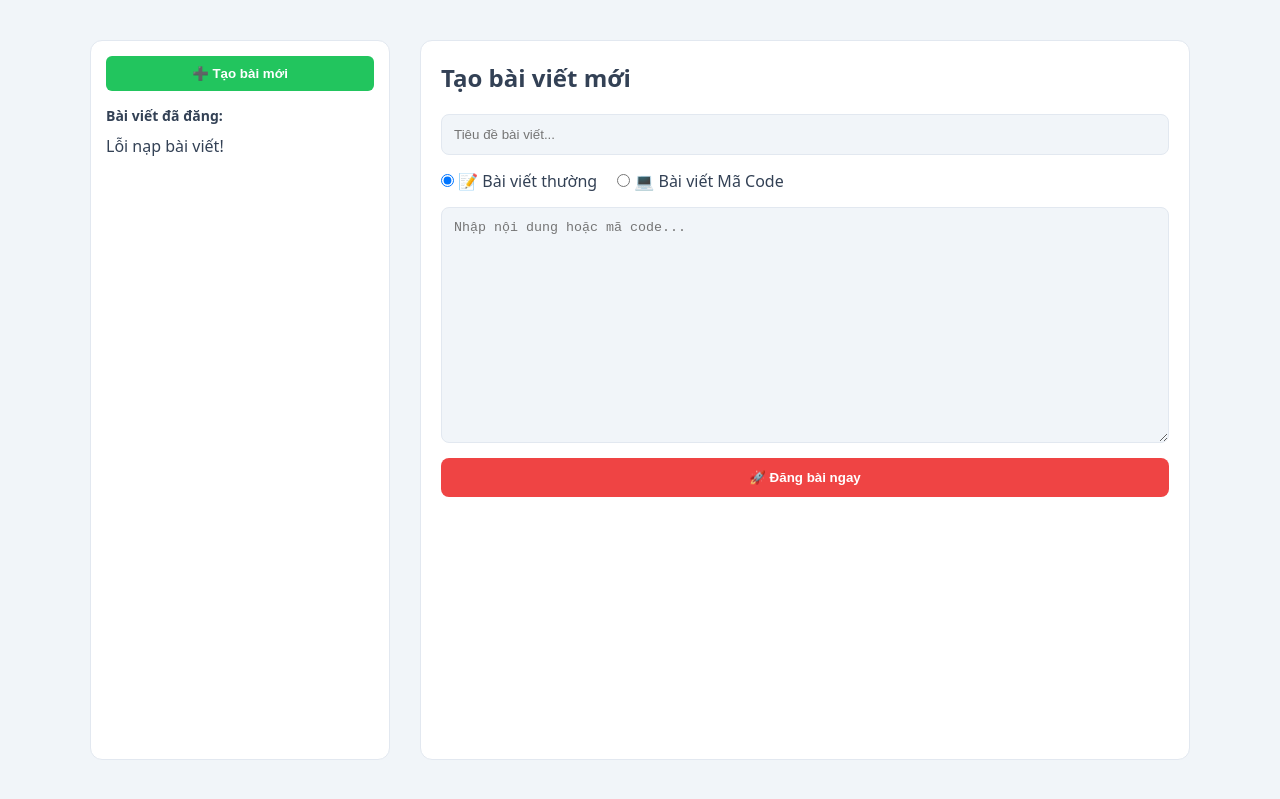
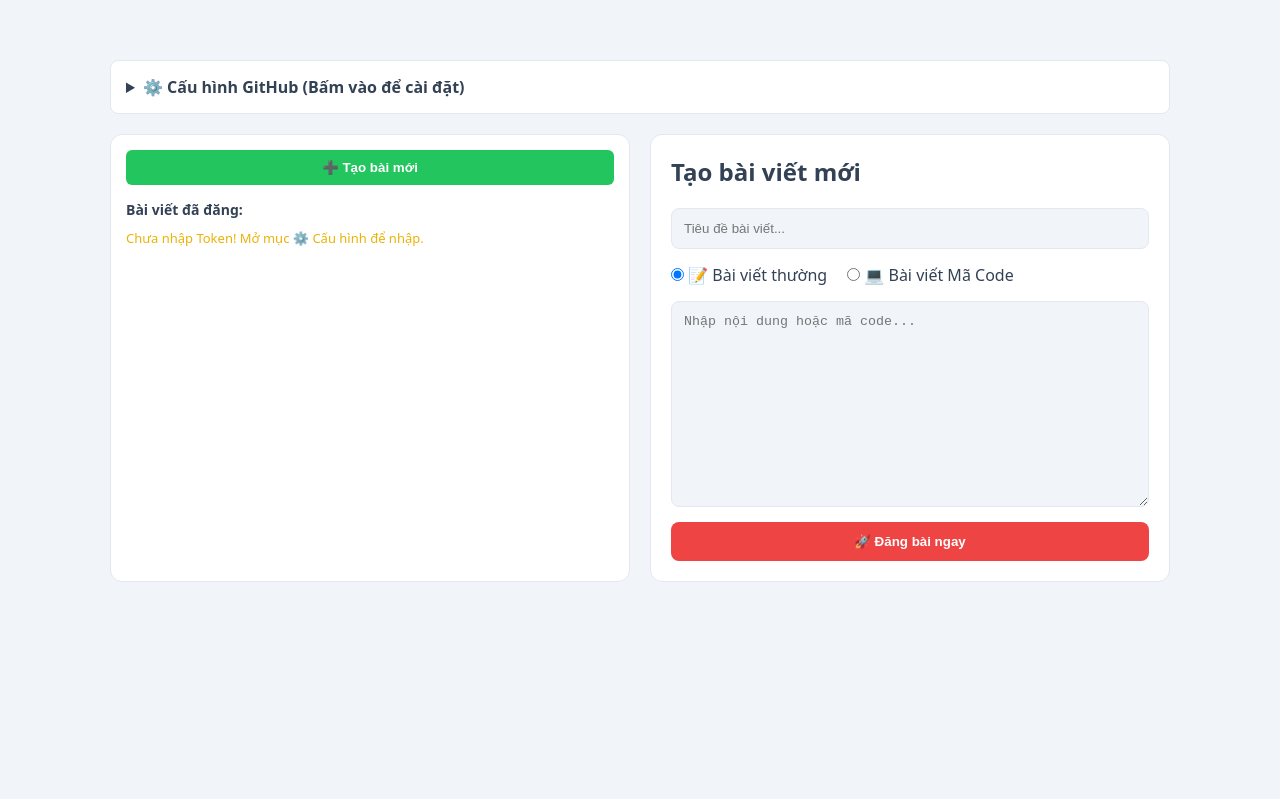
Before and after one commit to longhai/codes, a Jekyll site: the page built from admin.html, in a window 1280 px wide. Shown: the top 799 px of the page. Built offline with Jekyll 4.4.1, drawn with Linux system fonts in a browser that asks for light colours.

Commit message:
Refactor admin.html layout and functionality

````diff
--- a/admin.html
+++ b/admin.html
@@ -1,15 +1,28 @@
 ---
 layout: default
-title: Quản lý & Chỉnh sửa Bài viết
+title: Quản lý Bài viết
 body_class: page-index
 ---
-<div class="container" style="max-width: 1100px; display: grid; grid-template-columns: 300px 1fr; gap: 30px;">
+<div class="container" style="max-width: 1100px; padding: 20px;">
+
+  <!-- Cấu hình Nhanh -->
+  <details style="margin-bottom: 20px; background: var(--card); padding: 15px; border-radius: 8px; border: 1px solid var(--border);">
+    <summary style="cursor: pointer; font-weight: bold;">⚙️ Cấu hình GitHub (Bấm vào để cài đặt)</summary>
+    <div style="display: flex; flex-direction: column; gap: 10px; margin-top: 10px;">
+      <input type="text" id="cfgOwner" placeholder="Tên tài khoản GitHub (vd: longhai)">
+      <input type="text" id="cfgRepo" placeholder="Tên Repository (vd: codes)">
+      <input type="password" id="cfgToken" placeholder="GitHub Personal Access Token (ghp_...)">
+      <button onclick="saveConfig()" style="padding: 8px; background: #2563eb; color: #fff; border: 0; border-radius: 6px; cursor: pointer;">Lưu cấu hình</button>
+    </div>
+  </details>
+
+  <div style="display: grid; grid-template-columns: repeat(auto-fit, minmax(300px, 1fr)); gap: 20px;">
 
     <!-- CỘT 1: DANH SÁCH BÀI CŨ -->
-  <div style="background: var(--card); border: 1px solid var(--border); border-radius: 12px; padding: 15px; height: 80vh; display: flex; flex-direction: column;">
-    <button onclick="resetForm()" style="padding: 10px; background: #22c55e; color: #fff; border: 0; border-radius: 6px; cursor: pointer; font-weight: bold; margin-bottom: 15px;">➕ Tạo bài mới</button>
-    <h3 style="font-size: 14px; margin-bottom: 10px; color: var(--text);">Bài viết đã đăng:</h3>
-    <div id="postList" style="overflow-y: auto; flex: 1; display: flex; flex-direction: column; gap: 8px;">Đang tải danh sách...</div>
+    <div style="background: var(--card); border: 1px solid var(--border); border-radius: 12px; padding: 15px; max-height: 80vh; display: flex; flex-direction: column;">
+      <button type="button" id="btnNewPost" onclick="resetForm()" style="padding: 10px; background: #22c55e; color: #fff; border: 0; border-radius: 6px; cursor: pointer; font-weight: bold; margin-bottom: 15px;">➕ Tạo bài mới</button>
+      <h3 style="font-size: 14px; margin-bottom: 10px;">Bài viết đã đăng:</h3>
+      <div id="postList" style="overflow-y: auto; flex: 1; display: flex; flex-direction: column; gap: 8px;">Đang tải...</div>
     </div>
 
     <!-- CỘT 2: FORM VIẾT / SỬA BÀI -->
@@ -24,36 +37,56 @@ body_class: page-index
           <label><input type="radio" name="postType" value="code"> 💻 Bài viết Mã Code</label>
         </div>
 
-      <textarea id="content" placeholder="Nhập nội dung hoặc mã code..." rows="14" required style="padding: 12px; border-radius: 8px; border: 1px solid var(--border); background: var(--bg); color: var(--text); font-family: monospace;"></textarea>
+        <textarea id="content" placeholder="Nhập nội dung hoặc mã code..." rows="12" required style="padding: 12px; border-radius: 8px; border: 1px solid var(--border); background: var(--bg); color: var(--text); font-family: monospace;"></textarea>
 
         <button type="submit" id="submitBtn" style="padding: 12px; background: var(--pri); color: #fff; border: 0; border-radius: 8px; font-weight: bold; cursor: pointer;">🚀 Đăng bài ngay</button>
       </form>
     </div>
+
+  </div>
 </div>
 
 <script>
-const GH_CONFIG = {
-  token: 'ghp_xxxxxx', // Thay GitHub Personal Access Token của bạn
-  owner: 'TÊN_ACCOUNT_GITHUB',
-  repo: 'TÊN_REPOSITORY'
+let GH_CONFIG = JSON.parse(localStorage.getItem('gh_cfg') || '{}');
+let currentSha = null, currentPath = null;
+
+// Khởi tạo các ô config
+document.getElementById('cfgOwner').value = GH_CONFIG.owner || 'longhai';
+document.getElementById('cfgRepo').value = GH_CONFIG.repo || 'codes';
+document.getElementById('cfgToken').value = GH_CONFIG.token || '';
+
+function saveConfig() {
+  GH_CONFIG = {
+    owner: document.getElementById('cfgOwner').value.trim(),
+    repo: document.getElementById('cfgRepo').value.trim(),
+    token: document.getElementById('cfgToken').value.trim()
   };
+  localStorage.setItem('gh_cfg', JSON.stringify(GH_CONFIG));
+  alert('Đã lưu cấu hình!');
+  loadPosts();
+}
 
-let currentSha = null;  // Lưu mã SHA để ghi đè bài cũ
-let currentPath = null; // Lưu đường dẫn bài cũ
-
-// 1. Tải danh sách bài viết từ thư mục _posts
+// Tải danh sách bài viết
 async function loadPosts() {
   const listEl = document.getElementById('postList');
+  if (!GH_CONFIG.token) {
+    listEl.innerHTML = '<span style="color:#eab308; font-size:13px;">Chưa nhập Token! Mở mục ⚙️ Cấu hình để nhập.</span>';
+    return;
+  }
+
   try {
     const res = await fetch(`https://api.github.com/repos/${GH_CONFIG.owner}/${GH_CONFIG.repo}/contents/_posts`, {
-      headers: { 'Authorization': `token ${GH_CONFIG.token}` }
+      headers: { 'Authorization': `Bearer ${GH_CONFIG.token}` }
     });
+
+    if (!res.ok) throw new Error(res.statusText);
     const files = await res.json();
 
     listEl.innerHTML = '';
     files.reverse().forEach(file => {
       if (file.name.endsWith('.md')) {
         const btn = document.createElement('button');
+        btn.type = 'button';
         btn.textContent = file.name.replace(/^\d{4}-\d{2}-\d{2}-/, '').replace('.md', '');
         btn.style.cssText = 'text-align:left; padding:8px; border:1px solid var(--border); background:var(--bg); color:var(--text); border-radius:6px; cursor:pointer; font-size:13px; text-overflow:ellipsis; overflow:hidden; white-space:nowrap;';
         btn.onclick = () => editPost(file.path, file.sha);
@@ -61,51 +94,53 @@ async function loadPosts() {
       }
     });
   } catch (err) {
-    listEl.innerHTML = 'Lỗi nạp bài viết!';
+    listEl.innerHTML = '<span style="color:#ef4444; font-size:13px;">Không nạp được bài cũ (Vẫn tạo bài mới bình thường).</span>';
   }
 }
 
-// 2. Chuyển sang chế độ Chỉnh sửa bài viết cũ
-async function editPost(path, sha) {
-  const res = await fetch(`https://api.github.com/repos/${GH_CONFIG.owner}/${GH_CONFIG.repo}/contents/${path}`, {
-    headers: { 'Authorization': `token ${GH_CONFIG.token}` }
-  });
-  const data = await res.json();
-  const rawText = decodeURIComponent(escape(atob(data.content)));
-
-  // Tách Front Matter và Nội dung
-  const match = rawText.match(/^---[\s\S]*?title:\s*"([^"]+)"[\s\S]*?type:\s*(\w+)[\s\S]*?---([\s\S]*)$/);
-
-  if (match) {
-    document.getElementById('title').value = match[1];
-    document.querySelector(`input[name="postType"][value="${match[2]}"]`).checked = true;
-    let body = match[3].trim();
-    if (match[2] === 'code') body = body.replace(/^```html\n/, '').replace(/\n```$/, ''); // Bóc khung code
-    document.getElementById('content').value = body;
-  } else {
-    document.getElementById('content').value = rawText;
-  }
-
-  currentSha = sha;
-  currentPath = path;
-  document.getElementById('formTitle').textContent = '✏️ Cập nhật bài viết';
-  document.getElementById('submitBtn').textContent = '💾 Lưu thay đổi';
-  document.getElementById('submitBtn').style.background = '#2563eb';
-}
-
-// 3. Reset form về trạng thái Tạo mới
+// Reset Form về Tạo mới
 function resetForm() {
-  currentSha = null;
-  currentPath = null;
+  currentSha = null; currentPath = null;
   document.getElementById('postForm').reset();
   document.getElementById('formTitle').textContent = 'Tạo bài viết mới';
   document.getElementById('submitBtn').textContent = '🚀 Đăng bài ngay';
   document.getElementById('submitBtn').style.background = 'var(--pri)';
 }
 
-// 4. Xử lý Đăng mới hoặc Cập nhật bài
+// Lấy nội dung bài cũ để sửa
+async function editPost(path, sha) {
+  try {
+    const res = await fetch(`https://api.github.com/repos/${GH_CONFIG.owner}/${GH_CONFIG.repo}/contents/${path}`, {
+      headers: { 'Authorization': `Bearer ${GH_CONFIG.token}` }
+    });
+    const data = await res.json();
+    const rawText = decodeURIComponent(escape(atob(data.content)));
+
+    const match = rawText.match(/^---[\s\S]*?title:\s*"([^"]+)"[\s\S]*?type:\s*(\w+)[\s\S]*?---([\s\S]*)$/);
+    if (match) {
+      document.getElementById('title').value = match[1];
+      document.querySelector(`input[name="postType"][value="${match[2]}"]`).checked = true;
+      let body = match[3].trim();
+      if (match[2] === 'code') body = body.replace(/^```html\n/, '').replace(/\n```$/, '');
+      document.getElementById('content').value = body;
+    } else {
+      document.getElementById('content').value = rawText;
+    }
+
+    currentSha = sha; currentPath = path;
+    document.getElementById('formTitle').textContent = '✏️ Cập nhật bài viết';
+    document.getElementById('submitBtn').textContent = '💾 Lưu thay đổi';
+    document.getElementById('submitBtn').style.background = '#2563eb';
+  } catch(e) {
+    alert('Không thể tải bài viết này!');
+  }
+}
+
+// Xử lý gửi Form
 document.getElementById('postForm').addEventListener('submit', async (e) => {
   e.preventDefault();
+  if (!GH_CONFIG.token) return alert('Vui lòng nhập Token trước!');
+
   const btn = document.getElementById('submitBtn');
   btn.disabled = true;
 
@@ -119,22 +154,21 @@ document.getElementById('postForm').addEventListener('submit', async (e) => {
   const finalBody = isCode ? "```html\n" + rawContent + "\n```" : rawContent;
   const fileMarkdown = `---\nlayout: post\ntitle: "${title}"\ndate: ${today}\ntype: ${isCode ? 'code' : 'text'}\n---\n\n${finalBody}`;
 
-  // Nối đường dẫn: nếu là sửa bài cũ thì giữ nguyên path, nếu là bài mới thì tạo path mới
   const filePath = currentPath || `_posts/${today}-${slug}.md`;
   const encodedContent = btoa(unescape(encodeURIComponent(fileMarkdown)));
 
   const payload = { message: `Update/Create: ${title}`, content: encodedContent };
-  if (currentSha) payload.sha = currentSha; // Truyền mã SHA nếu là cập nhật bài cũ
+  if (currentSha) payload.sha = currentSha;
 
   try {
     const res = await fetch(`https://api.github.com/repos/${GH_CONFIG.owner}/${GH_CONFIG.repo}/contents/${filePath}`, {
       method: 'PUT',
-      headers: { 'Authorization': `token ${GH_CONFIG.token}`, 'Content-Type': 'application/json' },
+      headers: { 'Authorization': `Bearer ${GH_CONFIG.token}`, 'Content-Type': 'application/json' },
       body: JSON.stringify(payload)
     });
 
     if (res.ok) {
-      alert(currentSha ? '✅ Cập nhật bài thành công!' : '✅ Đã đăng bài mới thành công!');
+      alert(currentSha ? '✅ Đã cập nhật!' : '✅ Đã đăng bài mới!');
       resetForm();
       loadPosts();
     } else {
@@ -148,6 +182,5 @@ document.getElementById('postForm').addEventListener('submit', async (e) => {
   }
 });
 
-// Tải danh sách bài cũ khi mở trang
 loadPosts();
 </script>
````
Lines whose indentation alone changed are shown as unchanged.
